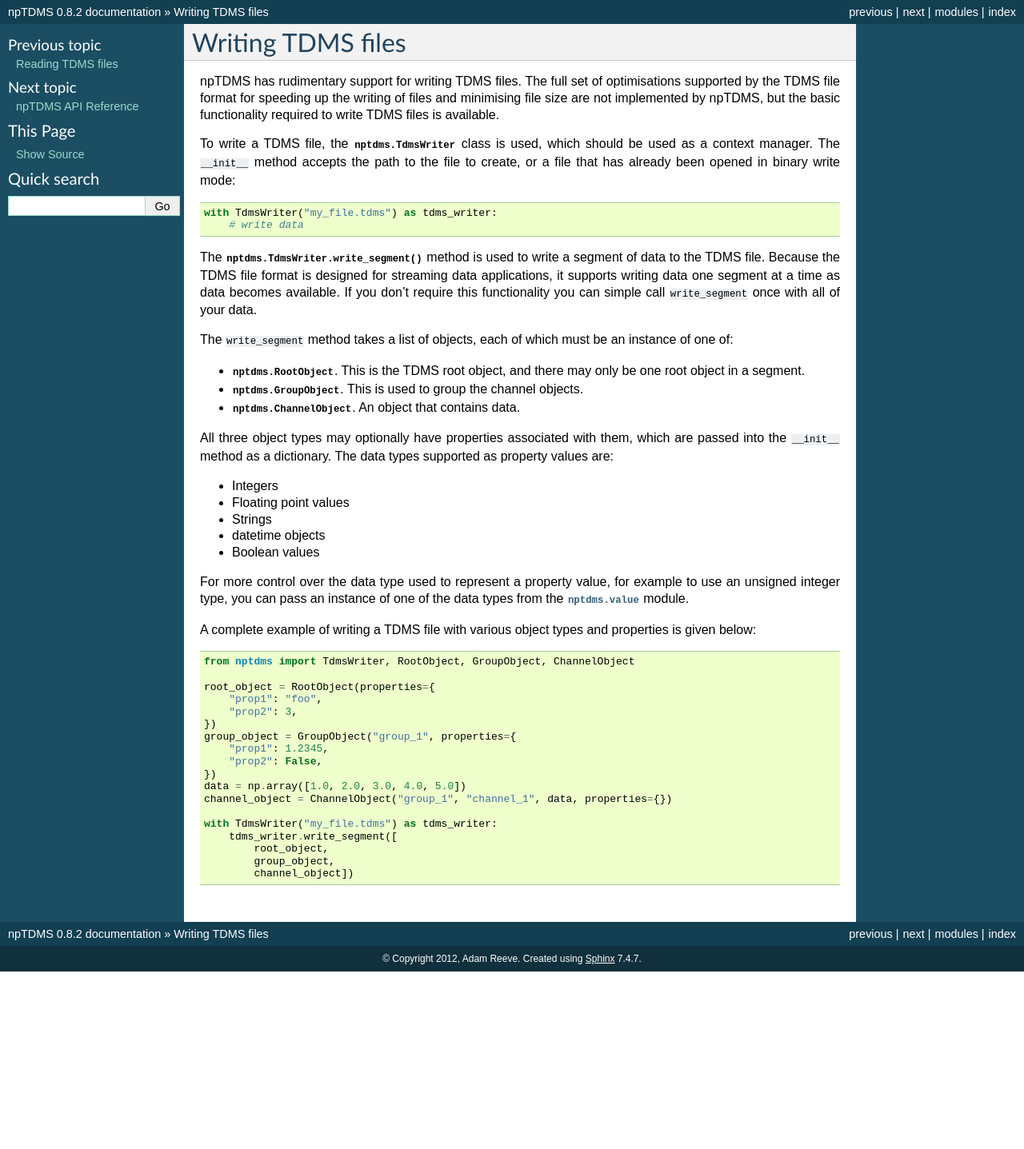
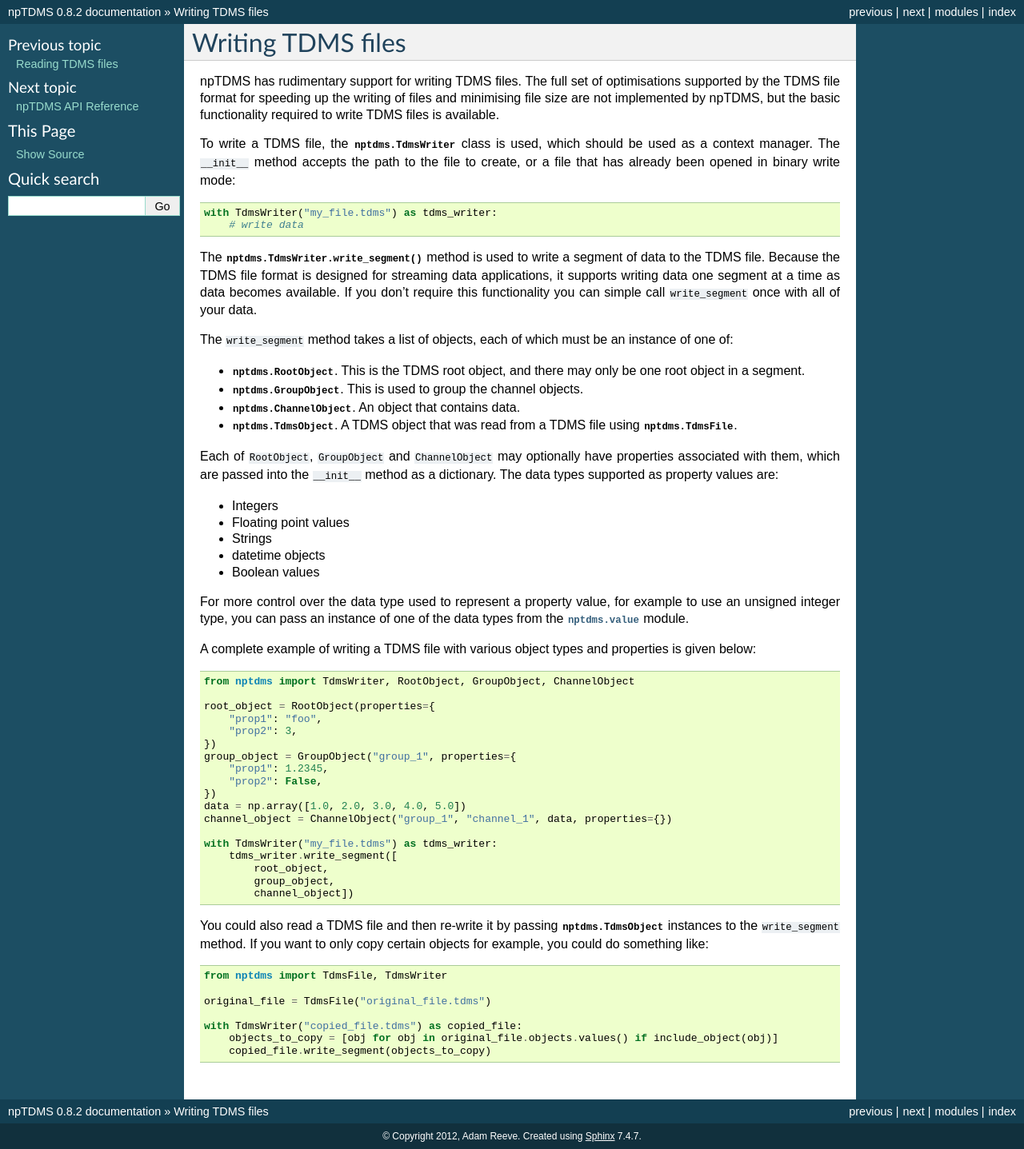
Before and after one commit to adamreeve/npTDMS, a Sphinx documentation site: the page built from docs/writing.rst, in a window 1280 px wide. Shown: the whole page at 80% size. Built offline with Sphinx 7.4.7, drawn with Linux system fonts in a browser that asks for light colours; before the commit the page ends 1215 px from its top, so only the background shows below that.

Commit message:
Update docs to include writing a TdmsObject that was read from a TDMS file

```diff
--- a/docs/writing.rst
+++ b/docs/writing.rst
@@ -28,8 +28,10 @@ instance of one of:
 - :py:class:`nptdms.RootObject`. This is the TDMS root object, and there may only be one root object in a segment.
 - :py:class:`nptdms.GroupObject`. This is used to group the channel objects.
 - :py:class:`nptdms.ChannelObject`. An object that contains data.
+- :py:class:`nptdms.TdmsObject`. A TDMS object that was read from a TDMS file using :py:class:`nptdms.TdmsFile`.
 
-All three object types may optionally have properties associated with them, which
+Each of ``RootObject``, ``GroupObject`` and ``ChannelObject``
+may optionally have properties associated with them, which
 are passed into the ``__init__`` method as a dictionary.
 The data types supported as property values are:
 
@@ -64,3 +66,15 @@ is given below::
             root_object,
             group_object,
             channel_object])
+
+You could also read a TDMS file and then re-write it by passing :py:class:`nptdms.TdmsObject`
+instances to the ``write_segment`` method. If you want
+to only copy certain objects for example, you could do something like::
+
+    from nptdms import TdmsFile, TdmsWriter
+
+    original_file = TdmsFile("original_file.tdms")
+
+    with TdmsWriter("copied_file.tdms") as copied_file:
+        objects_to_copy = [obj for obj in original_file.objects.values() if include_object(obj)]
+        copied_file.write_segment(objects_to_copy)
```
